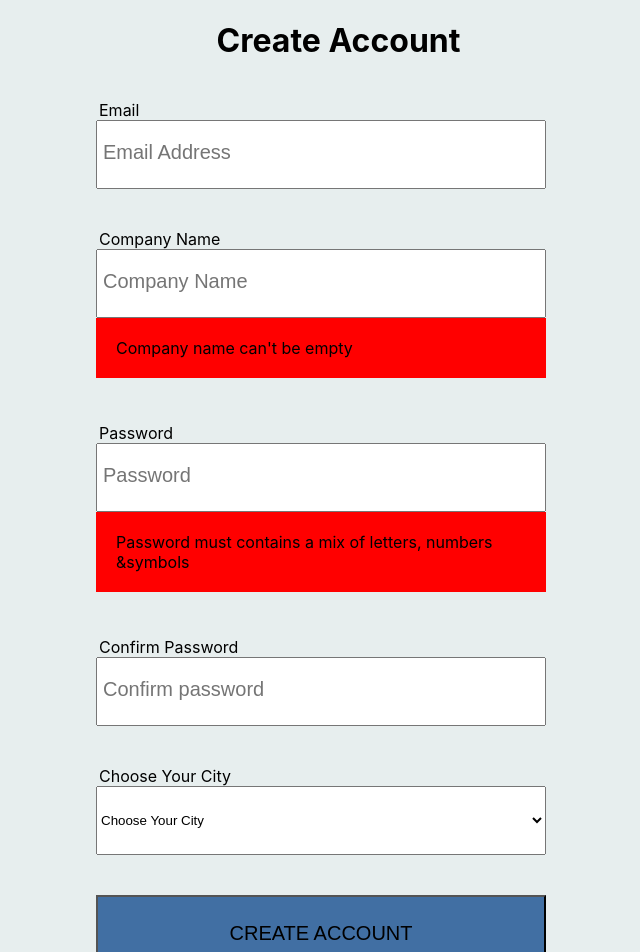
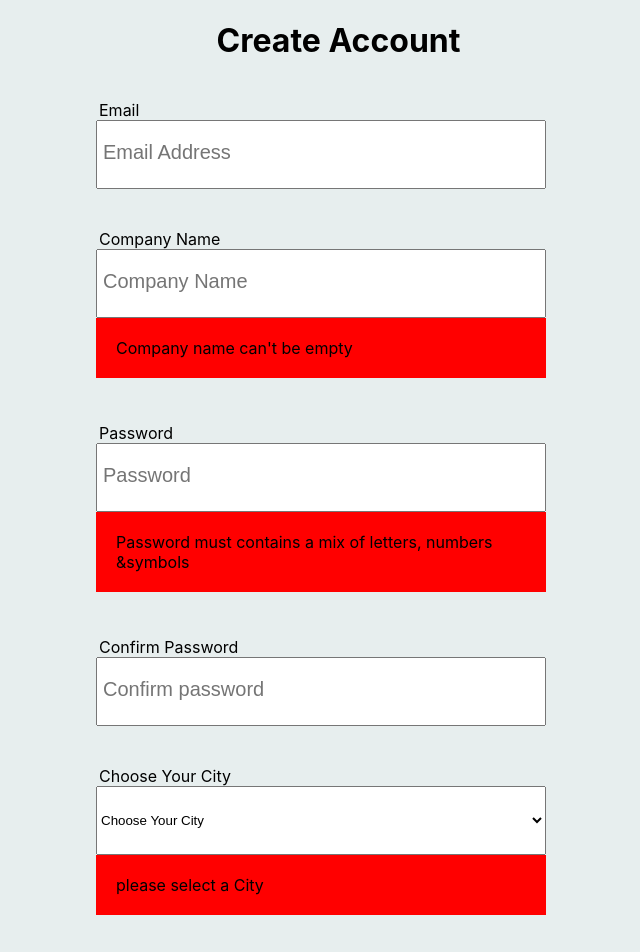
Before and after one commit to ashrafabuodeh/assignment-task1-react, a React (Create React App) app: page / in a window 1280 px wide. Shown: the top 952 px of the page, without its empty margins (294-934 px from the left). Built offline with nearby package versions, Linux system fonts and the light colour scheme.

Commit message:
update files

```diff
--- a/src/components/pages/LogIn/LogIn.jsx
+++ b/src/components/pages/LogIn/LogIn.jsx
@@ -73,7 +73,7 @@ function LogIn() {
             type={item.type}
           />
         ))}
-        <Button label={"LOGIN"} />
+        <Button label={"login"} />
       </form>
     </div>
   );
--- a/src/components/pages/ProfilePage/ProfilePage.jsx
+++ b/src/components/pages/ProfilePage/ProfilePage.jsx
@@ -105,6 +105,10 @@ function ProfilePage() {
     reader.readAsDataURL(file);
   };
 
+  const isDisplayedCity = () => {
+    return userData['city'] === 'Choose Your City' ? true : false;
+  };
+
   return (
     <>
       <img
@@ -135,6 +139,7 @@ function ProfilePage() {
         <SelectTag
           defaultValue={userData["city"]}
           handleInputChange={handleChange}
+          isDisplayed={isDisplayedCity()}
           name="city"
           onSubmit={handleSubmit}
         />
@@ -147,7 +152,7 @@ function ProfilePage() {
             type="file"
           />
         </div>
-        <Button label={"Edit Profile"} />
+        <Button label={"edit profile"} />
       </form>
       <h3 style={{ display: flag ? "inline-block" : "none" }}>
         Your Personal Information Updated successfully
--- a/src/components/pages/SignUp/SignUp.jsx
+++ b/src/components/pages/SignUp/SignUp.jsx
@@ -69,8 +69,7 @@ function SignUp() {
 
   const setAccount = () => {
     const accountStringify = JSON.stringify(userData);
-        const check =
-            validCity && validCompanyName && validPassword && validPasswordChecker;
+    const check = validCity && validCompanyName && validPassword && validPasswordChecker;
 
     if (check) {
       if (validateEmail) {
@@ -104,6 +103,10 @@ function SignUp() {
     formFieldInfo[id].isDisplayed = value;
   };
 
+  const isDisplayedCity = () => {
+   return userData['city'] ? false : true;
+  };
+
   return (
     <>
       <h1 className="title">Create Account</h1>
@@ -127,10 +130,11 @@ function SignUp() {
         ))}
         <SelectTag
           handleInputChange={handleChange}
+          isDisplayed = {isDisplayedCity()}
           name="city"
           onSubmit={handleSubmit}
         />
-                <Button label={"CREATE ACCOUNT"} />
+        <Button label={"create account"} />
       </form>
       <a href="/login">Go to Log In Page</a>
     </>
--- a/src/components/shared/InputField/InputField.jsx
+++ b/src/components/shared/InputField/InputField.jsx
@@ -49,6 +49,7 @@ function InputField({
 
 InputField.protoTypes = {
   contentOfError: propTypes.string.isRequired,
+  defaultValue: propTypes.string,
   errorClass: propTypes.string.isRequired,
   formFieldClass: propTypes.string.isRequired,
   handleInputChange: propTypes.func,
@@ -60,6 +61,7 @@ InputField.protoTypes = {
   name: propTypes.string.isRequired,
   placeHolder: propTypes.string.isRequired,
   type: propTypes.string.isRequired,
+
 };
 
 
--- a/src/components/shared/SelectTag/SelectTag.jsx
+++ b/src/components/shared/SelectTag/SelectTag.jsx
@@ -2,33 +2,36 @@ import propTypes from "prop-types";
 import React from "react";
 import "./SelectTag.css";
 
-function SelectTag({ defaultValue, handleInputChange, name }) {
+function SelectTag({ defaultValue, handleInputChange, name, isDisplayed }) {
 
   return (
     <div className="form-field">
       <label>Choose Your City</label>
       <select
+        className="input-field"
+        defaultValue={defaultValue}
         name="city"
-        className="input-field"
         onChange={(event) => handleInputChange(name, event.target.value)}
-        defaultValue=""
-        defaultValue={defaultValue}
       >
-        <option default>Choose Your City</option>
+        <option disabled>Choose Your City</option>
         <option value="Jordan">Jordan</option>
         <option value="Japan">Japan</option>
         <option value="America">America</option>
         <option value="Oman">Oman</option>
       </select>
-      <div className="display-error">please select a City </div>
+      <div className="display-error" style={{ display: isDisplayed ? "inline-block" : "none" }}>please select a City </div>
     </div>
   );
 }
 
 SelectTag.protoTypes = {
-  defaultValue: propTypes.string.isRequired,
+  defaultValue: propTypes.string,
   handleInputChange: propTypes.func,
   name: propTypes.string.isRequired,
 };
 
+SelectTag.defaultProps = {
+  defaultValue: "Choose Your City"
+}
+
 export default SelectTag;
```
Lines whose indentation alone changed are shown as unchanged.
